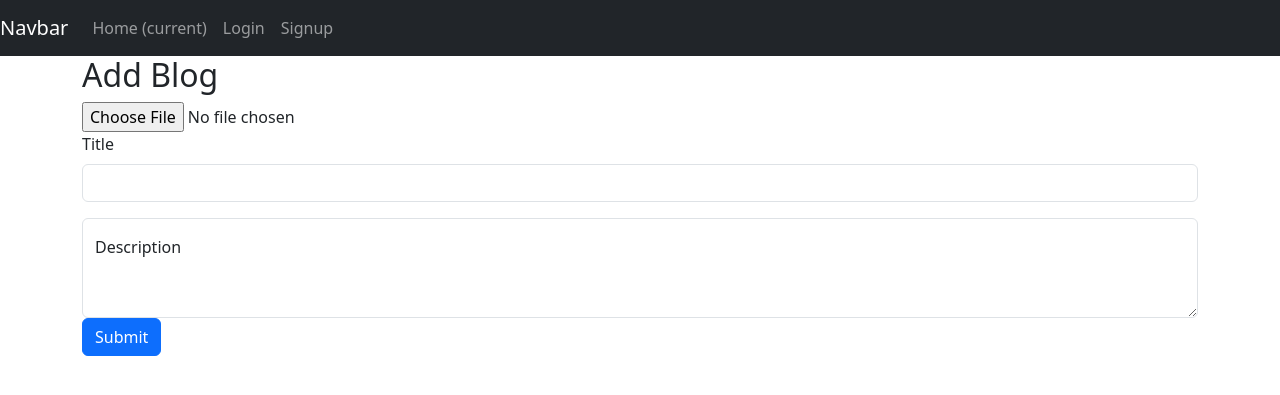
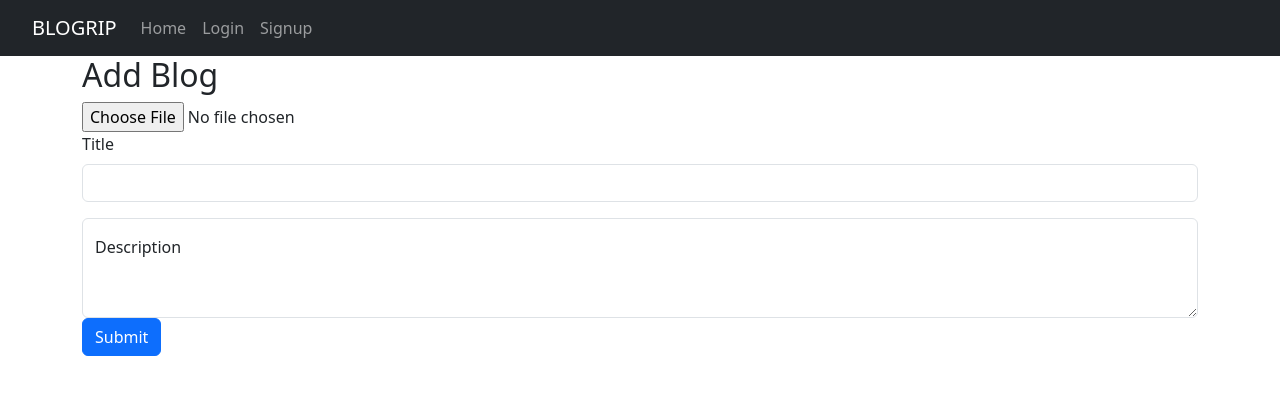
Before and after one commit to ar-vi-nd/Blogrip, a Node server app: page /api/blog in a window 1280 px wide. Shown: the top 395 px of the page. Run offline with Node 20, Linux system fonts and the light colour scheme; some libraries are stand-ins or nearby versions.

Commit message:
Refined a few things like navbar, blog.ejs and made a few changes so that site looks neat.

```diff
--- a/views/blogs.ejs
+++ b/views/blogs.ejs
@@ -15,11 +15,11 @@
 
           <div class="card my-2" style="width: 22rem;">
                 <img src='<%= blog.coverpic %>' class="card-img-top" alt="...">
-                <div><%= blog.coverpic %></div>
+                <!-- <div><%= blog.coverpic %></div> -->
                 <div class="card-body">
                     <h5 class="card-title"><%= blog.title %></h5>
-                    <p class="card-text"><%= blog.description %></p>
-                    <a href="/<%=blog._id%>" class="btn btn-primary">Go somewhere</a>
+                    <p class="card-text"><%= blog.description.length>150?blog.description.slice(0,150)+"...":blog.description %></p>
+                    <a href="/<%=blog._id%>" class="btn btn-primary">Read more</a>
 
                 </div>
             </div>
--- a/views/partials/navbar.ejs
+++ b/views/partials/navbar.ejs
@@ -1,13 +1,14 @@
 
     <nav class="navbar navbar-expand-lg navbar-dark bg-dark">
-        <a class="navbar-brand" href="/">Navbar</a>
+      <div class="mx-3"></div>
+        <a class="navbar-brand" href="/">BLOGRIP</a>
         <button class="navbar-toggler" type="button" data-toggle="collapse" data-target="#navbarNav" aria-controls="navbarNav" aria-expanded="false" aria-label="Toggle navigation">
           <span class="navbar-toggler-icon"></span>
         </button>
         <div class="collapse navbar-collapse" id="navbarNav">
           <ul class="navbar-nav">
             <li class="nav-item active">
-              <a class="nav-link" href="/">Home <span class="sr-only">(current)</span></a>
+              <a class="nav-link" href="/">Home </a>
             </li>
 
             <% if(locals.user) {%>
```
Also changed, not shown: views/blog.ejs (+7 -8 lines).
